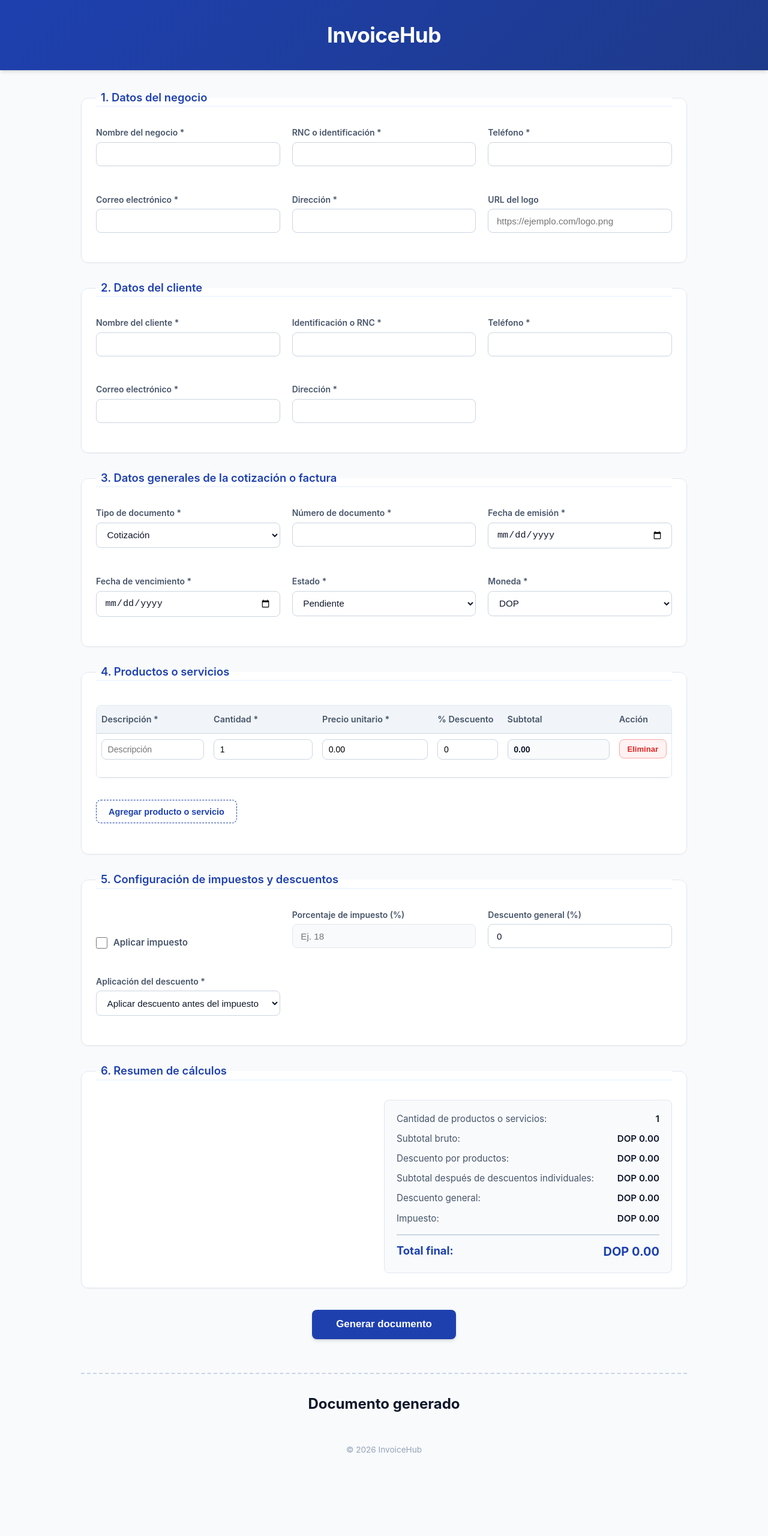
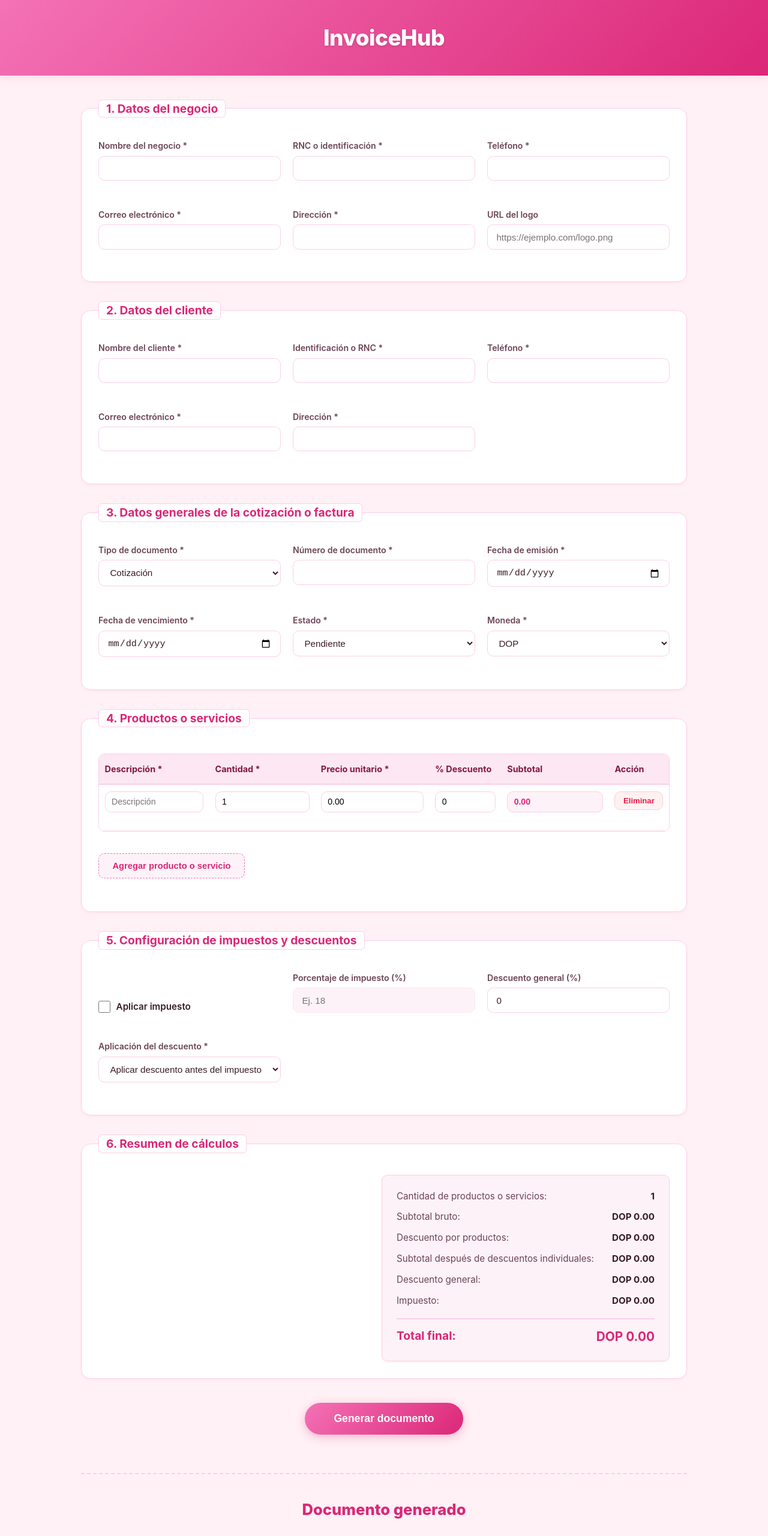
Before and after one commit to MerlyMalena/InvoiceHub, a plain HTML site: page index.html in a window 1280 px wide. Shown: the top 2560 px of the page at 60% size. Before the commit the page ends 2490 px from the top, so only its background shows below. Drawn offline with Linux system fonts and the light colour scheme.

Commit message:
style: aplicar tema rosita pastel y letras blancas en encabezado del documento

```diff
--- a/index.html
+++ b/index.html
@@ -8,7 +8,7 @@
 
 </head>
 <body>
-    <header>
+    <header class="site-header">
         <h1>InvoiceHub</h1>
     </header>
 
--- a/styles.css
+++ b/styles.css
@@ -1,27 +1,28 @@
 /* ==========================================================================
-   InvoiceHub - Estilos Profesionales y Responsivos
+   InvoiceHub - Tema Rosita Pastel & Estilos Responsivos
    ========================================================================== */
 
 :root {
-    --primary: #1e40af;
-    --primary-hover: #1d4ed8;
-    --primary-light: #eff6ff;
-    --secondary: #0f766e;
-    --danger: #dc2626;
-    --danger-hover: #b91c1c;
-    --danger-light: #fef2f2;
-    --bg-main: #f8fafc;
-    --surface: #ffffff;
-    --text-primary: #0f172a;
-    --text-secondary: #475569;
-    --text-muted: #94a3b8;
-    --border: #cbd5e1;
-    --border-light: #e2e8f0;
-    --radius: 8px;
-    --radius-lg: 12px;
-    --shadow-sm: 0 1px 2px 0 rgb(0 0 0 / 0.05);
-    --shadow: 0 4px 6px -1px rgb(0 0 0 / 0.1), 0 2px 4px -2px rgb(0 0 0 / 0.1);
-    --shadow-lg: 0 10px 15px -3px rgb(0 0 0 / 0.1), 0 4px 6px -4px rgb(0 0 0 / 0.1);
+    --primary: #db2777;           /* Rosa frambuesa/fucsia para botones y títulos */
+    --primary-hover: #be185d;     /* Rosa oscuro para hovers */
+    --primary-light: #fdf2f8;     /* Rosa pastel muy suave para fondos de tarjetas */
+    --primary-pastel: #f472b6;    /* Rosa pastel para degradados y acentos */
+    --secondary: #9d174d;
+    --danger: #e11d48;
+    --danger-hover: #be123c;
+    --danger-light: #fff1f2;
+    --bg-main: #fff1f5;           /* Fondo general rosita pastel suave */
+    --surface: #ffffff;           /* Fondo blanco de tarjetas */
+    --text-primary: #371b26;      /* Texto oscuro con tinte ciruela para máxima nitidez */
+    --text-secondary: #6b4355;    /* Texto secundario cálido y legible */
+    --text-muted: #9d6b82;        /* Texto sutil */
+    --border: #fbcfe8;            /* Borde rosita pastel */
+    --border-light: #fce7f3;      /* Borde rosa pastel claro */
+    --radius: 10px;
+    --radius-lg: 16px;
+    --shadow-sm: 0 2px 4px rgba(219, 39, 119, 0.06);
+    --shadow: 0 4px 12px rgba(219, 39, 119, 0.1);
+    --shadow-lg: 0 10px 25px rgba(219, 39, 119, 0.12);
 }
 
 * {
@@ -38,19 +39,21 @@
     padding-bottom: 4rem;
 }
 
-header {
-    background: linear-gradient(135deg, var(--primary), #1e3a8a);
+/* Encabezado principal de la página */
+.site-header {
+    background: linear-gradient(135deg, var(--primary-pastel), var(--primary));
     color: #ffffff;
-    padding: 2rem 1.5rem;
+    padding: 2.2rem 1.5rem;
     text-align: center;
     box-shadow: var(--shadow);
-    margin-bottom: 2rem;
+    margin-bottom: 2.5rem;
 }
 
-header h1 {
-    font-size: 2.2rem;
-    font-weight: 700;
+.site-header h1 {
+    font-size: 2.3rem;
+    font-weight: 800;
     letter-spacing: -0.5px;
+    text-shadow: 0 2px 4px rgba(0, 0, 0, 0.12);
 }
 
 main {
@@ -66,46 +69,53 @@
 #invoice-form {
     display: flex;
     flex-direction: column;
-    gap: 1.75rem;
+    gap: 2rem;
 }
 
 .form-section {
     background: var(--surface);
-    border: 1px solid var(--border-light);
+    border: 1.5px solid var(--border);
     border-radius: var(--radius-lg);
-    padding: 1.5rem;
+    padding: 1.75rem;
     box-shadow: var(--shadow-sm);
     display: grid;
     grid-template-columns: repeat(auto-fit, minmax(280px, 1fr));
     gap: 1.25rem;
+    transition: transform 0.15s ease, box-shadow 0.15s ease;
+}
+
+.form-section:hover {
+    box-shadow: var(--shadow);
 }
 
 .form-section legend {
-    font-size: 1.15rem;
-    font-weight: 600;
+    font-size: 1.2rem;
+    font-weight: 700;
     color: var(--primary);
-    padding: 0 0.5rem;
-    border-bottom: 2px solid var(--primary-light);
-    width: 100%;
+    padding: 0 0.75rem;
+    background: #ffffff;
+    border-radius: 6px;
+    border: 1.5px solid var(--border);
     margin-bottom: 0.5rem;
 }
 
+/* Campos de entrada */
 .form-group {
     display: flex;
     flex-direction: column;
-    gap: 0.35rem;
+    gap: 0.4rem;
 }
 
 .form-group label {
-    font-size: 0.875rem;
+    font-size: 0.88rem;
     font-weight: 600;
     color: var(--text-secondary);
 }
 
 .form-group input,
 .form-group select {
-    padding: 0.65rem 0.85rem;
-    border: 1px solid var(--border);
+    padding: 0.7rem 0.9rem;
+    border: 1.5px solid var(--border);
     border-radius: var(--radius);
     font-size: 0.95rem;
     color: var(--text-primary);
@@ -117,11 +127,11 @@
 .form-group select:focus {
     outline: none;
     border-color: var(--primary);
-    box-shadow: 0 0 0 3px rgba(37, 99, 235, 0.15);
+    box-shadow: 0 0 0 3px rgba(244, 114, 182, 0.25);
 }
 
 .form-group input:disabled {
-    background-color: var(--bg-main);
+    background-color: var(--primary-light);
     color: var(--text-muted);
     cursor: not-allowed;
     border-color: var(--border-light);
@@ -135,8 +145,8 @@
 }
 
 .checkbox-group input[type="checkbox"] {
-    width: 1.2rem;
-    height: 1.2rem;
+    width: 1.25rem;
+    height: 1.25rem;
     cursor: pointer;
     accent-color: var(--primary);
 }
@@ -145,12 +155,14 @@
     margin: 0;
     cursor: pointer;
     font-size: 0.95rem;
+    color: var(--text-primary);
 }
 
+/* Mensajes de validación */
 .error-message {
     color: var(--danger);
-    font-size: 0.78rem;
-    font-weight: 500;
+    font-size: 0.8rem;
+    font-weight: 600;
     min-height: 1rem;
     display: block;
     margin-top: 0.2rem;
@@ -162,7 +174,7 @@
 }
 
 .input-error:focus {
-    box-shadow: 0 0 0 3px rgba(220, 38, 38, 0.15) !important;
+    box-shadow: 0 0 0 3px rgba(225, 29, 72, 0.2) !important;
 }
 
 /* ==========================================================================
@@ -179,7 +191,7 @@
     overflow-x: auto;
     margin-top: 0.5rem;
     border-radius: var(--radius);
-    border: 1px solid var(--border-light);
+    border: 1.5px solid var(--border);
 }
 
 #products-table {
@@ -190,24 +202,25 @@
 }
 
 #products-table th {
-    background-color: #f1f5f9;
-    color: var(--text-secondary);
-    font-weight: 600;
-    padding: 0.75rem 0.5rem;
-    border-bottom: 1px solid var(--border);
+    background-color: #fce7f3;
+    color: #831843;
+    font-weight: 700;
+    padding: 0.85rem 0.6rem;
+    border-bottom: 2px solid var(--border);
     white-space: nowrap;
 }
 
 #products-table td {
-    padding: 0.6rem 0.5rem;
+    padding: 0.65rem 0.6rem;
     border-bottom: 1px solid var(--border-light);
     vertical-align: top;
+    background-color: #ffffff;
 }
 
 #products-table input {
     width: 100%;
-    padding: 0.5rem 0.6rem;
-    border: 1px solid var(--border);
+    padding: 0.55rem 0.65rem;
+    border: 1.5px solid var(--border);
     border-radius: var(--radius);
     font-size: 0.88rem;
 }
@@ -215,23 +228,24 @@
 #products-table input:focus {
     outline: none;
     border-color: var(--primary);
+    box-shadow: 0 0 0 3px rgba(244, 114, 182, 0.2);
 }
 
 #products-table input[readonly] {
-    background-color: var(--bg-main);
-    font-weight: 600;
-    color: var(--text-primary);
+    background-color: var(--primary-light);
+    font-weight: 700;
+    color: var(--primary);
 }
 
 .btn-delete-row {
     background-color: var(--danger-light);
     color: var(--danger);
-    border: 1px solid #fca5a5;
-    padding: 0.45rem 0.8rem;
+    border: 1px solid #fecdd3;
+    padding: 0.45rem 0.85rem;
     border-radius: var(--radius);
     cursor: pointer;
     font-size: 0.82rem;
-    font-weight: 600;
+    font-weight: 700;
     transition: all 0.15s ease;
 }
 
@@ -249,19 +263,21 @@
 }
 
 #btn-add-product {
-    background-color: var(--surface);
+    background-color: var(--primary-light);
     color: var(--primary);
-    border: 1.5px dashed var(--primary);
-    padding: 0.65rem 1.25rem;
+    border: 1.5px dashed var(--primary-pastel);
+    padding: 0.75rem 1.4rem;
     border-radius: var(--radius);
-    font-weight: 600;
-    font-size: 0.9rem;
+    font-weight: 700;
+    font-size: 0.92rem;
     cursor: pointer;
-    transition: background-color 0.15s ease;
+    transition: all 0.15s ease;
 }
 
 #btn-add-product:hover {
-    background-color: var(--primary-light);
+    background-color: #fce7f3;
+    border-color: var(--primary);
+    transform: translateY(-1px);
 }
 
 /* ==========================================================================
@@ -276,14 +292,15 @@
 .summary-list {
     display: flex;
     flex-direction: column;
-    gap: 0.65rem;
-    background: #f8fafc;
-    border: 1px solid var(--border-light);
+    gap: 0.75rem;
+    background: var(--primary-light);
+    border: 1.5px solid var(--border);
     border-radius: var(--radius);
-    padding: 1.25rem;
+    padding: 1.5rem;
     max-width: 480px;
     margin-left: auto;
     width: 100%;
+    box-shadow: var(--shadow-sm);
 }
 
 .summary-item {
@@ -294,44 +311,46 @@
 }
 
 .summary-item span:last-child {
-    font-weight: 600;
+    font-weight: 700;
     color: var(--text-primary);
 }
 
 .summary-total {
     border-top: 2px solid var(--border);
-    padding-top: 0.75rem;
-    margin-top: 0.25rem;
-    font-size: 1.15rem;
+    padding-top: 0.85rem;
+    margin-top: 0.35rem;
+    font-size: 1.2rem;
     color: var(--primary);
 }
 
 .summary-total strong:last-child {
-    font-size: 1.25rem;
+    font-size: 1.3rem;
     color: var(--primary);
 }
 
+/* Botón principal */
 .form-actions {
     text-align: center;
     margin-top: 0.5rem;
 }
 
 #btn-generate-doc {
-    background-color: var(--primary);
+    background: linear-gradient(135deg, var(--primary-pastel), var(--primary));
     color: #ffffff;
     border: none;
-    padding: 0.9rem 2.5rem;
-    border-radius: var(--radius);
-    font-size: 1.05rem;
-    font-weight: 700;
+    padding: 1rem 3rem;
+    border-radius: 999px;
+    font-size: 1.1rem;
+    font-weight: 800;
     cursor: pointer;
-    box-shadow: var(--shadow);
-    transition: background-color 0.15s ease, transform 0.1s ease;
+    box-shadow: 0 4px 15px rgba(219, 39, 119, 0.3);
+    transition: all 0.2s ease;
 }
 
 #btn-generate-doc:hover {
-    background-color: var(--primary-hover);
-    transform: translateY(-1px);
+    background: linear-gradient(135deg, var(--primary), var(--primary-hover));
+    transform: translateY(-2px);
+    box-shadow: 0 6px 20px rgba(219, 39, 119, 0.4);
 }
 
 #btn-generate-doc:active {
@@ -339,25 +358,26 @@
 }
 
 /* ==========================================================================
-   DOCUMENTO GENERADO
+   DOCUMENTO GENERADO (VISTA PREVIA DE FACTURA/COTIZACIÓN)
    ========================================================================== */
 
 #section-documento-generado {
-    margin-top: 3.5rem;
-    padding-top: 2rem;
+    margin-top: 4rem;
+    padding-top: 2.5rem;
     border-top: 2px dashed var(--border);
 }
 
 #section-documento-generado h2 {
-    font-size: 1.5rem;
-    color: var(--text-primary);
-    margin-bottom: 1.5rem;
+    font-size: 1.6rem;
+    color: var(--primary);
+    margin-bottom: 1.75rem;
     text-align: center;
+    font-weight: 800;
 }
 
 .generated-document-sheet {
     background: #ffffff;
-    border: 1px solid var(--border-light);
+    border: 2px solid var(--border);
     border-radius: var(--radius-lg);
     padding: 2.5rem;
     box-shadow: var(--shadow-lg);
@@ -366,33 +386,52 @@
     gap: 2rem;
 }
 
+/* ENCABEZADO DE LA FACTURA CON LETRAS BLANCAS Y FONDO ROSITA */
 .doc-header {
+    background: linear-gradient(135deg, var(--primary-pastel), var(--primary)) !important;
+    color: #ffffff !important;
+    border-radius: var(--radius);
+    padding: 1.75rem;
     display: flex;
     justify-content: space-between;
-    align-items: flex-start;
+    align-items: center;
     gap: 1.5rem;
-    border-bottom: 2px solid var(--border-light);
-    padding-bottom: 1.5rem;
+    box-shadow: var(--shadow);
+    border-bottom: none !important;
 }
 
 .doc-logo {
-    max-height: 80px;
-    max-width: 180px;
+    max-height: 90px;
+    max-width: 190px;
     object-fit: contain;
+    background: #ffffff;
+    padding: 6px;
+    border-radius: var(--radius);
+    box-shadow: 0 2px 6px rgba(0, 0, 0, 0.15);
+}
+
+/* Letras blancas nítidas para datos del negocio */
+.doc-business-info {
+    color: #ffffff !important;
 }
 
 .doc-business-info h2 {
-    font-size: 1.6rem;
-    color: var(--primary);
-    margin-bottom: 0.35rem;
+    font-size: 1.8rem;
+    color: #ffffff !important;
+    margin-bottom: 0.4rem;
+    font-weight: 800;
+    text-shadow: 0 1px 3px rgba(0, 0, 0, 0.15);
 }
 
 .doc-business-info p {
-    font-size: 0.88rem;
-    color: var(--text-secondary);
-    line-height: 1.4;
+    font-size: 0.92rem;
+    color: #ffffff !important;
+    line-height: 1.5;
+    font-weight: 500;
+    text-shadow: 0 1px 2px rgba(0, 0, 0, 0.12);
 }
 
+/* Cajas de metadatos */
 .doc-meta-section {
     display: grid;
     grid-template-columns: 1fr 1fr;
@@ -400,32 +439,38 @@
 }
 
 .doc-info-box {
-    background-color: #f8fafc;
-    border: 1px solid var(--border-light);
+    background-color: var(--primary-light);
+    border: 1.5px solid var(--border);
     border-radius: var(--radius);
-    padding: 1.25rem;
+    padding: 1.4rem;
 }
 
 .doc-info-box h3 {
-    font-size: 1rem;
+    font-size: 1.05rem;
     color: var(--primary);
-    margin-bottom: 0.75rem;
-    border-bottom: 1px solid var(--border-light);
-    padding-bottom: 0.35rem;
+    margin-bottom: 0.85rem;
+    border-bottom: 1.5px solid var(--border);
+    padding-bottom: 0.4rem;
+    font-weight: 700;
 }
 
 .doc-info-box p {
-    font-size: 0.88rem;
+    font-size: 0.9rem;
     color: var(--text-secondary);
-    margin-bottom: 0.3rem;
+    margin-bottom: 0.4rem;
 }
 
+.doc-info-box p strong {
+    color: var(--text-primary);
+}
+
+/* Badges de estado */
 .status-badge {
     display: inline-block;
-    padding: 0.2rem 0.55rem;
+    padding: 0.25rem 0.65rem;
     border-radius: 999px;
     font-size: 0.75rem;
-    font-weight: 700;
+    font-weight: 800;
     text-transform: uppercase;
 }
 
@@ -445,23 +490,27 @@
     color: #991b1b;
 }
 
+/* Tabla del documento generado */
 .doc-items-section {
     width: 100%;
     overflow-x: auto;
+    border-radius: var(--radius);
+    border: 1.5px solid var(--border);
 }
 
 .doc-table {
     width: 100%;
     border-collapse: collapse;
-    font-size: 0.9rem;
+    font-size: 0.92rem;
 }
 
 .doc-table th {
-    background-color: #f1f5f9;
-    color: var(--text-secondary);
-    padding: 0.75rem 0.5rem;
+    background-color: #fce7f3;
+    color: #831843;
+    padding: 0.85rem 0.6rem;
     border-bottom: 2px solid var(--border);
     text-align: left;
+    font-weight: 700;
 }
 
 .doc-table th:last-child,
@@ -476,9 +525,10 @@
 }
 
 .doc-table td {
-    padding: 0.75rem 0.5rem;
+    padding: 0.8rem 0.6rem;
     border-bottom: 1px solid var(--border-light);
     color: var(--text-primary);
+    background-color: #ffffff;
 }
 
 .doc-summary-section {
@@ -488,40 +538,54 @@
 
 .doc-summary-box {
     width: 100%;
-    max-width: 360px;
+    max-width: 380px;
     display: flex;
     flex-direction: column;
-    gap: 0.5rem;
+    gap: 0.6rem;
+    background: var(--primary-light);
+    border: 1.5px solid var(--border);
+    border-radius: var(--radius);
+    padding: 1.4rem;
 }
 
 .doc-summary-row {
     display: flex;
     justify-content: space-between;
-    font-size: 0.92rem;
+    font-size: 0.94rem;
     color: var(--text-secondary);
 }
 
+.doc-summary-row span:last-child {
+    font-weight: 700;
+    color: var(--text-primary);
+}
+
 .doc-summary-total {
-    border-top: 2px solid var(--text-primary);
-    padding-top: 0.6rem;
-    margin-top: 0.25rem;
-    font-size: 1.15rem;
-    font-weight: 700;
+    border-top: 2px solid var(--primary);
+    padding-top: 0.75rem;
+    margin-top: 0.35rem;
+    font-size: 1.25rem;
+    font-weight: 800;
     color: var(--primary);
 }
 
+.doc-summary-total span:last-child {
+    color: var(--primary);
+    font-size: 1.3rem;
+}
+
 .doc-footer {
-    border-top: 1px solid var(--border-light);
-    padding-top: 1rem;
+    border-top: 1.5px solid var(--border);
+    padding-top: 1.2rem;
     text-align: center;
-    font-size: 0.8rem;
+    font-size: 0.85rem;
     color: var(--text-muted);
 }
 
 footer {
-    margin-top: 3rem;
+    margin-top: 3.5rem;
     text-align: center;
-    font-size: 0.85rem;
+    font-size: 0.88rem;
     color: var(--text-muted);
 }
 
@@ -532,6 +596,7 @@
 @media (max-width: 768px) {
     .doc-header {
         flex-direction: column-reverse;
+        text-align: center;
     }
 
     .doc-meta-section {
@@ -545,7 +610,7 @@
 }
 
 @media print {
-    header,
+    .site-header,
     #invoice-form,
     footer,
     #section-documento-generado h2 {
```
